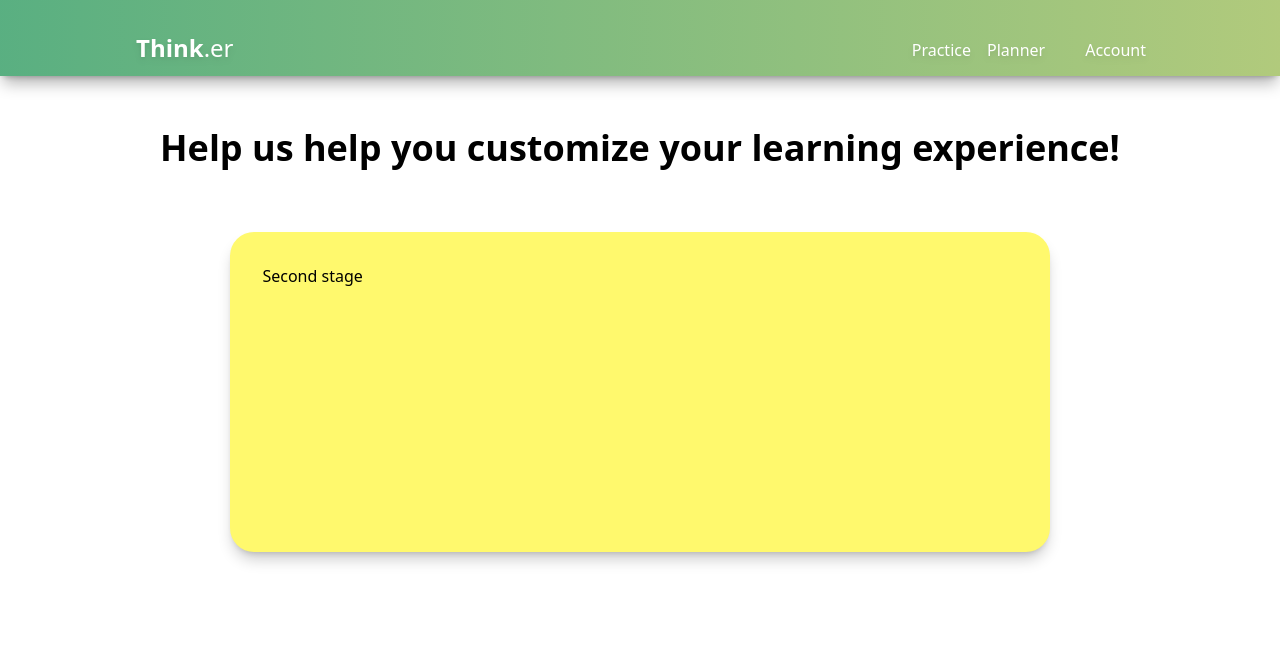
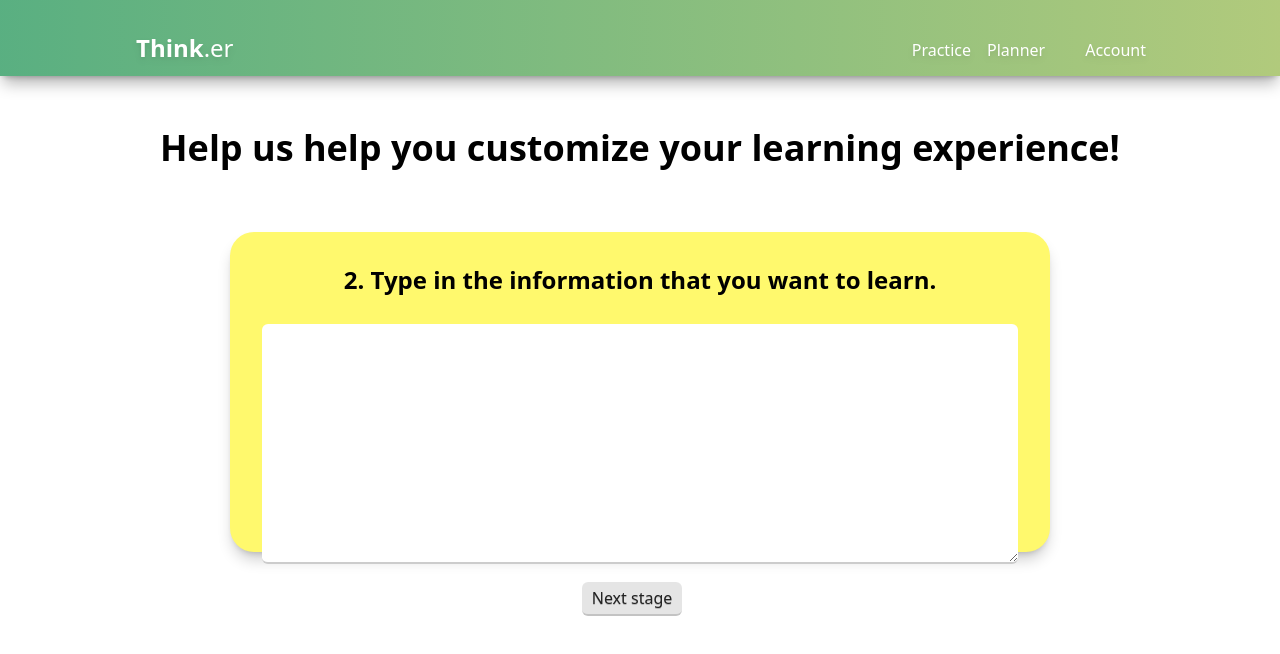
Before and after one commit to ratasorin/unihack, a React (Vite) app in the folder client/: page /practice in a window 1280 px wide. Both pictures are taken after a click on the button "Next stage". Shown: the top 654 px of the page. Built offline with nearby package versions, Linux system fonts and the light colour scheme; some icons are missing.

Commit message:
Updated second stage

```diff
--- a/client/src/components/practice-options/SecondStage.jsx
+++ b/client/src/components/practice-options/SecondStage.jsx
@@ -1,9 +1,27 @@
-const SecondStage = () => {
-  <div
-        id="bodyBackground"
-        style={{ backgroundImage: 'url(/src/assets/green-pattern.jpg)' }}
-      ></div>
-  return <h1>Second stage</h1>;
-};
+import * as React from "react";
+import Button from "../controls/button";
+import { Icon } from "@iconify/react";
 
-export default SecondStage;
+export default function SecondStage(params) {
+	return (
+		<>
+			<div className="flex flex-col items-center gap-3">
+				<h1 className="text-2xl font-bold mb-4 text-center">
+					2. Type in the information that you want to learn.
+				</h1>
+				<div className="w-full">
+					<textarea className="textbox bg-white w-full h-60"></textarea>
+				</div>
+				<div className="flex flex-col items-end justify-center mr-4">
+					<Button
+						onClick={() => {
+							params.setStage(3);
+						}}
+					>
+						Next stage
+					</Button>
+				</div>
+			</div>
+		</>
+	);
+}
```
